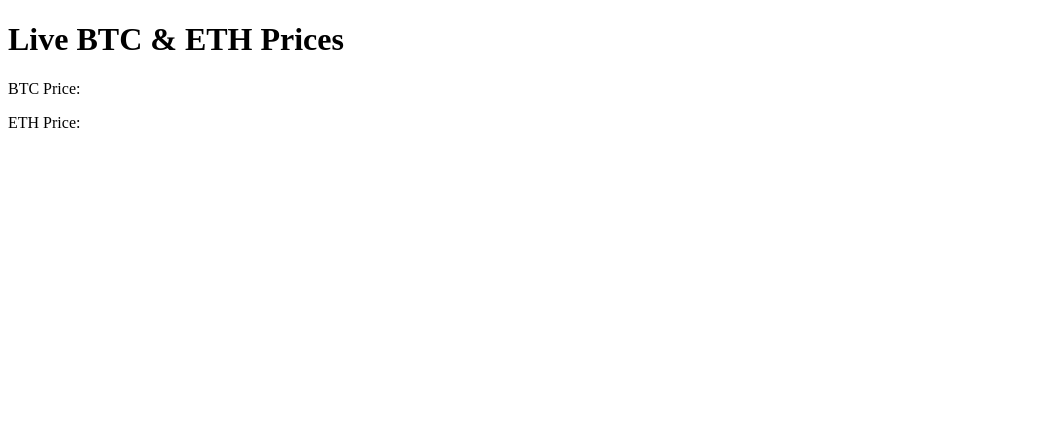
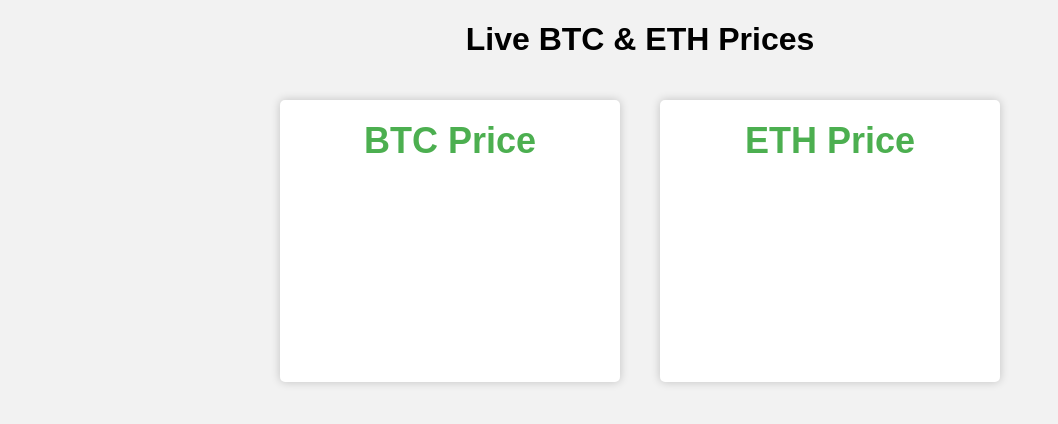
Before and after one commit to h3ntai0verlord/adasdadsasdw412124141241, a plain HTML site: page index.html in a window 1280 px wide. Shown: the whole page, without its empty margins (0-1058 px from the left). Drawn offline with nearby package versions, Linux system fonts and the light colour scheme; no server answers.

Commit message:
Update index.html

```diff
--- a/index.html
+++ b/index.html
@@ -3,25 +3,69 @@
 <head>
   <meta charset="UTF-8">
   <title>Live BTC & ETH Prices</title>
-  <script>
-    function updatePrices() {
-      // Fetch BTC and ETH prices from an API
-      fetch('https://api.coinbase.com/v2/prices/BTC-USD/spot')
-        .then(response => response.json())
-        .then(data => document.getElementById('btc-price').textContent = data.data.amount);
-
-      fetch('https://api.coinbase.com/v2/prices/ETH-USD/spot')
-        .then(response => response.json())
-        .then(data => document.getElementById('eth-price').textContent = data.data.amount);
+  <script src="https://cdn.jsdelivr.net/npm/chart.js"></script>
+  <style>
+    body {
+      font-family: Arial, sans-serif;
+      background-color: #f2f2f2;
+      margin: 0;
+      padding: 0;
     }
 
-    // Call updatePrices() every 5 seconds
-    setInterval(updatePrices, 5000);
-  </script>
+    .price-card {
+      background-color: #fff;
+      box-shadow: 0px 0px 10px rgba(0, 0, 0, 0.2);
+      border-radius: 5px;
+      padding: 20px;
+      margin: 20px;
+      width: 300px;
+      text-align: center;
+    }
+
+    .price-card h2 {
+      margin-top: 0;
+      font-size: 36px;
+      font-weight: bold;
+      color: #4CAF50;
+    }
+
+    canvas {
+      max-width: 100%;
+    }
+  </style>
 </head>
 <body>
-  <h1>Live BTC & ETH Prices</h1>
-  <p>BTC Price: <span id="btc-price"></span></p>
-  <p>ETH Price: <span id="eth-price"></span></p>
-</body>
-</html>
+  <h1 style="text-align: center;">Live BTC & ETH Prices</h1>
+  <div style="display: flex; justify-content: center;">
+    <div class="price-card">
+      <h2>BTC Price</h2>
+      <canvas id="btc-chart"></canvas>
+      <p id="btc-price"></p>
+    </div>
+    <div class="price-card">
+      <h2>ETH Price</h2>
+      <canvas id="eth-chart"></canvas>
+      <p id="eth-price"></p>
+    </div>
+  </div>
+  <script>
+    const btcChart = new Chart(document.getElementById('btc-chart').getContext('2d'), {
+      type: 'line',
+      data: { labels: [], datasets: [{ label: 'BTC Price', data: [], backgroundColor: 'rgba(76, 175, 80, 0.2)', borderColor: 'rgba(76, 175, 80, 1)', borderWidth: 2, pointRadius: 0 }] },
+      options: { responsive: true, maintainAspectRatio: false, scales: { yAxes: [{ ticks: { beginAtZero: false } }] } }
+    });
+
+    const ethChart = new Chart(document.getElementById('eth-chart').getContext('2d'), {
+      type: 'line',
+      data: { labels: [], datasets: [{ label: 'ETH Price', data: [], backgroundColor: 'rgba(33, 150, 243, 0.2)', borderColor: 'rgba(33, 150, 243, 1)', borderWidth: 2, pointRadius: 0 }] },
+      options: { responsive: true, maintainAspectRatio: false, scales: { yAxes: [{ ticks: { beginAtZero: false } }] } }
+    });
+
+    const btcPrice = document.getElementById('btc-price');
+    const ethPrice = document.getElementById('eth-price');
+
+    const ws = new WebSocket('wss://ws-feed.pro.coinbase.com');
+    ws.onopen = () => { ws.send(JSON.stringify({ type: 'subscribe', product_ids: ['BTC-USD', 'ETH-USD'], channels: ['ticker'] })); };
+    ws.onmessage = (event) => {
+      const data = JSON.parse(event.data);
+      if (data.type === 'ticker' && data.product_id === 'BTC-USD') {
```
